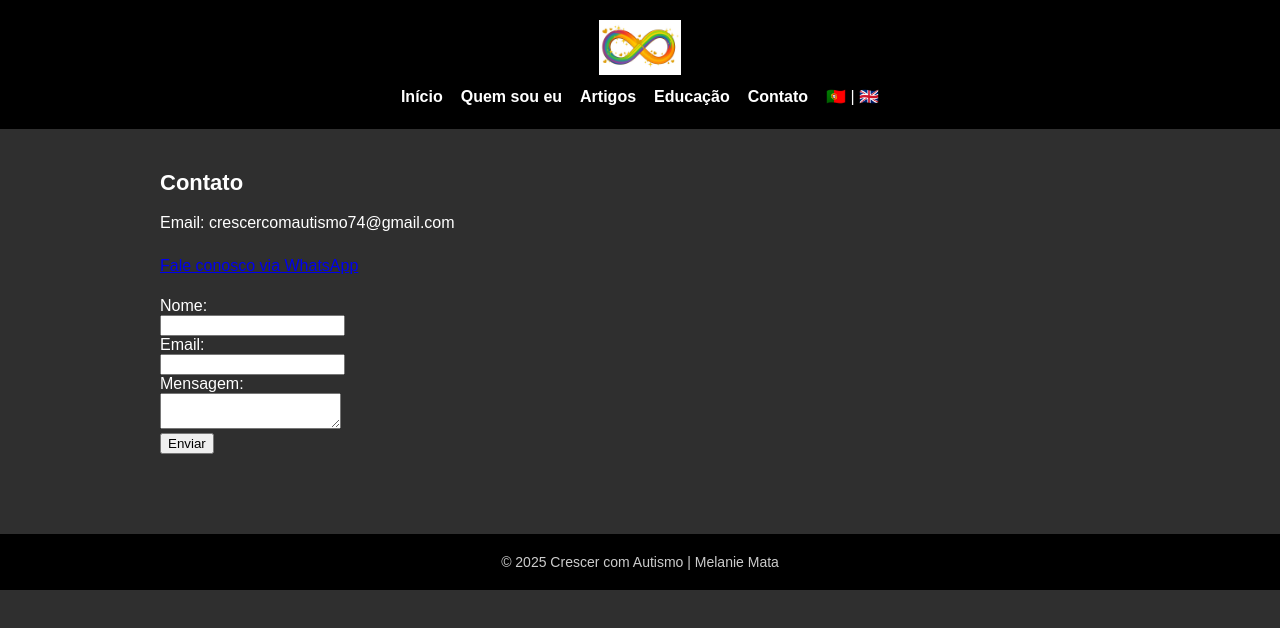
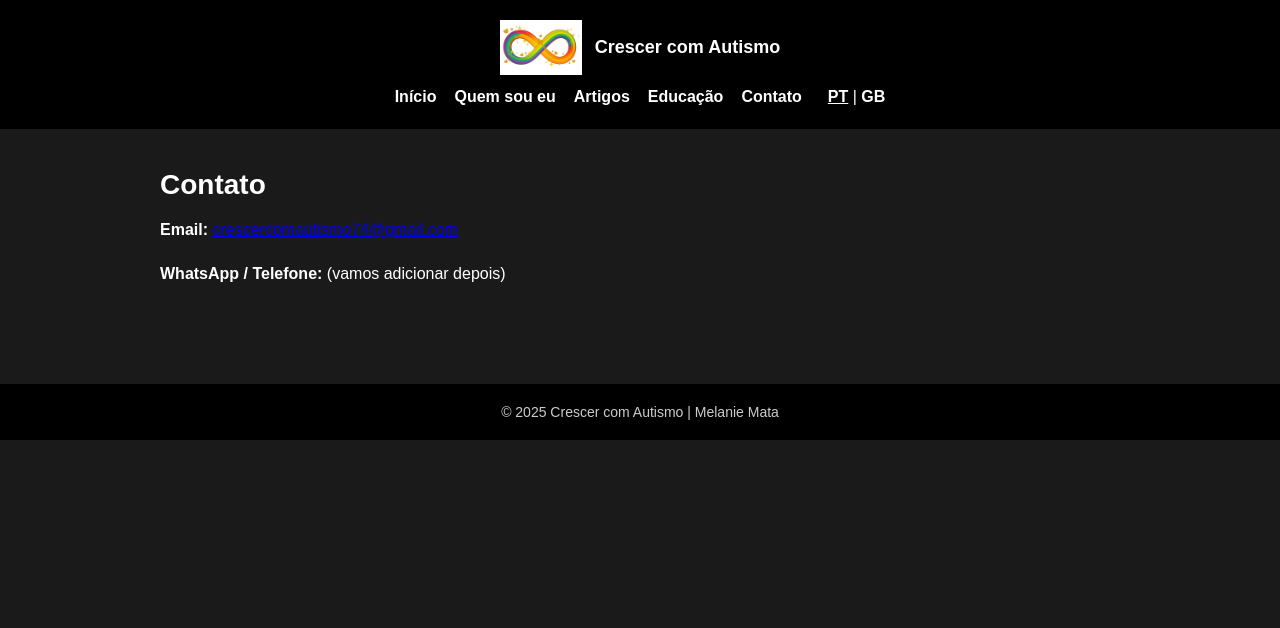
Before and after one commit to CoachingAutism/crescercomautismo, a plain HTML site: page contato.html in a window 1280 px wide. Drawn offline with Linux system fonts and the light colour scheme.

Commit message:
Atualiza contato.html com email correto

```diff
--- a/contato.html
+++ b/contato.html
@@ -1,33 +1,42 @@
 <!DOCTYPE html>
 <html lang="pt">
 <head>
-<meta charset="UTF-8">
-<title>Contato</title>
-<link rel="stylesheet" href="style.css">
-<style>body { background-color: #2f2f2f; }</style>
+  <meta charset="UTF-8" />
+  <title>Contato</title>
+  <link rel="stylesheet" href="style.css" />
 </head>
-<body>
+<body class="contato">
 <header>
-  <img src="infinito.png" class="logo" alt="Logo Crescer com Autismo">
+  <img src="infinito.png" class="logo" alt="Logo Crescer com Autismo" />
+  <span class="site-title">Crescer com Autismo</span>
   <nav><ul>
     <li><a href="index.html">Início</a></li>
     <li><a href="quem-sou-eu.html">Quem sou eu</a></li>
     <li><a href="artigos.html">Artigos</a></li>
     <li><a href="educacao.html">Educação</a></li>
     <li><a href="contato.html">Contato</a></li>
-    <li>🇵🇹 | 🇬🇧</li>
+    <li class="lang"><span class="active">PT</span> | <a href="en/index.html">GB</a></li>
   </ul></nav>
 </header>
+
 <main>
-<h2>Contato</h2>
-<p>Email: crescercomautismo74@gmail.com</p>
-<p><a href='https://wa.me/' target='_blank'>Fale conosco via WhatsApp</a></p>
-<form>
-  <label>Nome:</label><br><input type='text'><br>
-  <label>Email:</label><br><input type='email'><br>
-  <label>Mensagem:</label><br><textarea></textarea><br>
-  <button type='submit'>Enviar</button>
-</form>
+  <h1>Contato</h1>
+  <p><strong>Email:</strong>
+    <a href="mailto:crescercomautismo74@gmail.com">crescercomautismo74@gmail.com</a>
+  </p>
+
+  <p><strong>WhatsApp / Telefone:</strong> (vamos adicionar depois)</p>
+
+  <!-- Formulário opcional para o futuro
+  <form action="#" method="post">
+    <label>Nome:<br><input type="text" name="nome"></label><br>
+    <label>Email:<br><input type="email" name="email"></label><br>
+    <label>Mensagem:<br><textarea name="mensagem"></textarea></label><br>
+    <button type="submit">Enviar</button>
+  </form>
+  -->
 </main>
+
 <footer>&copy; 2025 Crescer com Autismo | Melanie Mata</footer>
-</body></html>
+</body>
+</html>
```
